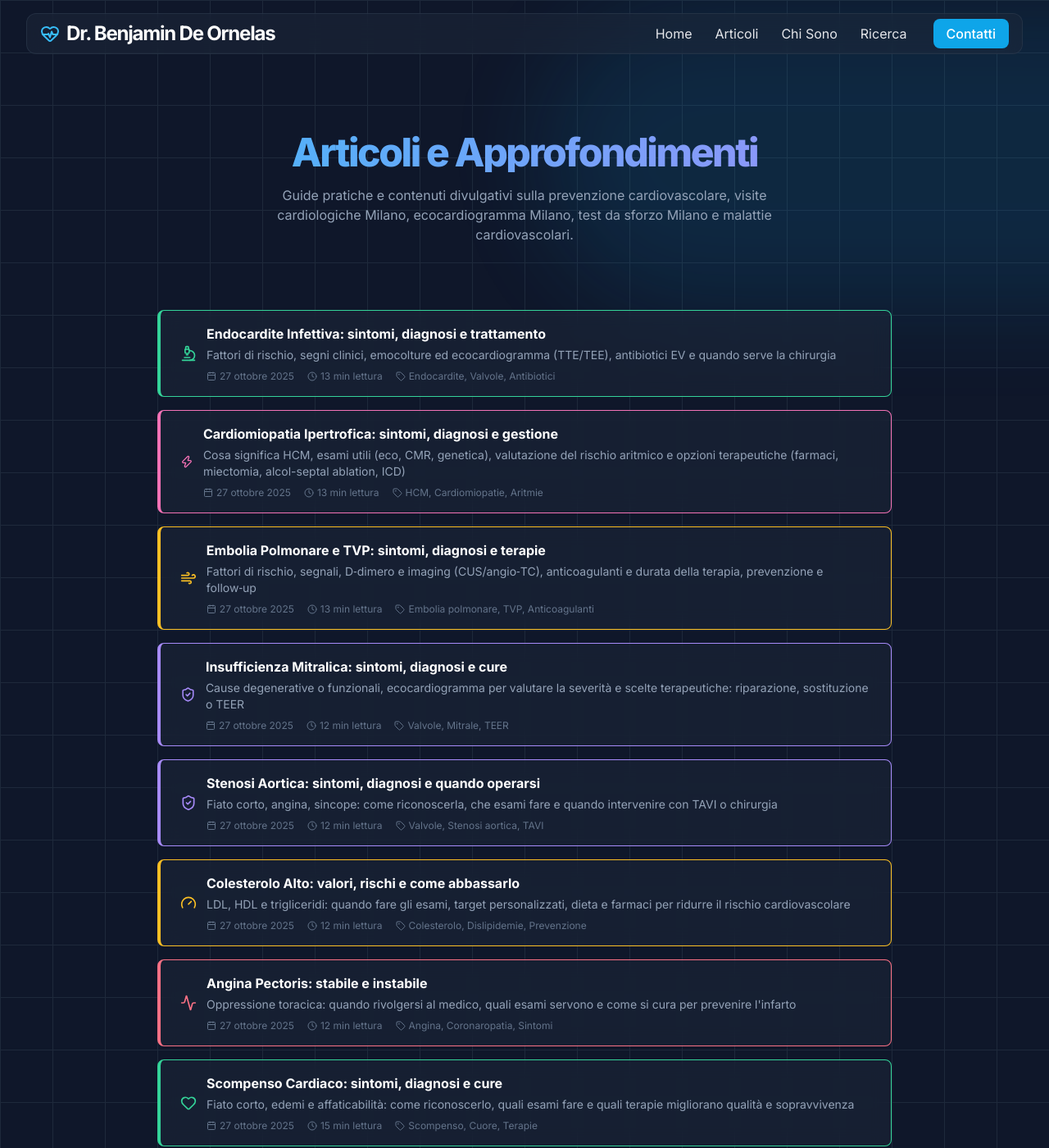
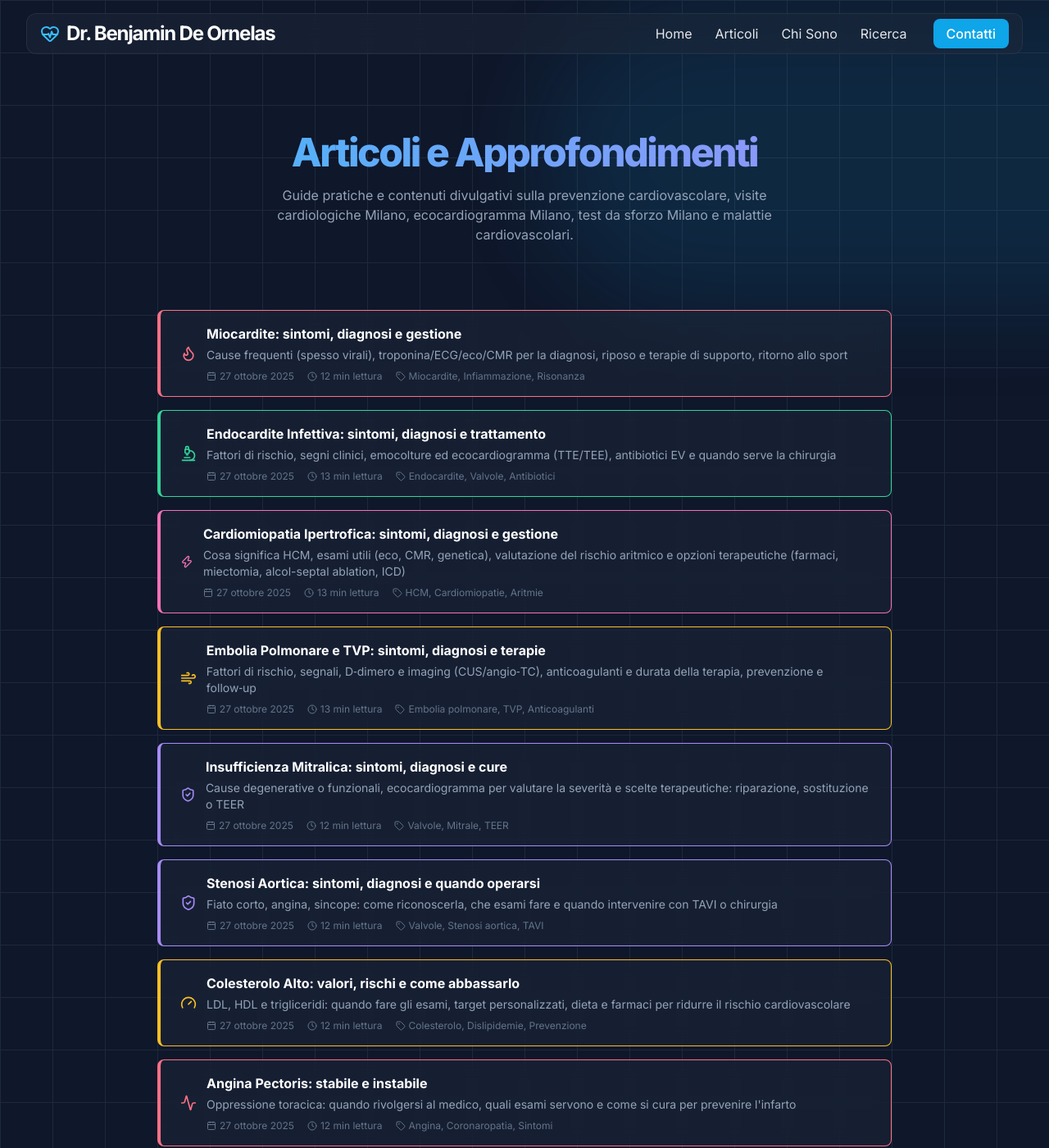
Before and after one commit to bdeornelas/bdeornelas.github.io, a Jekyll site: the page built from articles/index.html, in a window 1280 px wide and 1400 px high. Shown: the whole window at 82% size. Built offline with Jekyll 4.4.1, drawn with Linux system fonts in a browser that asks for light colours; nearby versions of some CDN libraries; some of the changed text lies outside the part shown.

Commit message:
Add article: Miocardite (cause, sintomi, diagnosi con troponina/eco/CMR, gestione e ritorno allo sport) con tono informativo; aggiorna lista

```diff
--- a/articles/index.html
+++ b/articles/index.html
@@ -24,6 +24,33 @@ twitter_image: /assets/img/og-card.jpg
       <!-- Lista articoli -->
       <section class="max-w-4xl mx-auto">
         <ul class="space-y-4" id="articles-list">
+
+          <!-- ARTICOLO MIOCARDITE -->
+          <li>
+            <a href="/articles/miocardite/" class="block px-6 py-4 rounded-lg glass-card border-l-4 border-rose-400 hover:border-rose-300 hover:bg-slate-800/50 transition group">
+              <div class="flex items-center gap-3">
+                <i data-lucide="flame" class="w-5 h-5 text-rose-400 group-hover:text-rose-300"></i>
+                <div>
+                  <h3 class="font-bold text-white group-hover:text-sky-100">Miocardite: sintomi, diagnosi e gestione</h3>
+                  <p class="text-sm text-slate-400 mt-1">Cause frequenti (spesso virali), troponina/ECG/eco/CMR per la diagnosi, riposo e terapie di supporto, ritorno allo sport</p>
+                  <div class="flex items-center gap-4 mt-2 text-xs text-slate-500">
+                    <span class="flex items-center gap-1">
+                      <i data-lucide="calendar" class="w-3 h-3"></i>
+                      27 ottobre 2025
+                    </span>
+                    <span class="flex items-center gap-1">
+                      <i data-lucide="clock" class="w-3 h-3"></i>
+                      12 min lettura
+                    </span>
+                    <span class="flex items-center gap-1">
+                      <i data-lucide="tag" class="w-3 h-3"></i>
+                      Miocardite, Infiammazione, Risonanza
+                    </span>
+                  </div>
+                </div>
+              </div>
+            </a>
+          </li>
 
           <!-- ARTICOLO ENDOCARDITE INFETTIVA -->
           <li>
```
Also changed, not shown: articles/miocardite/index.html (added, +163 -0 lines).
